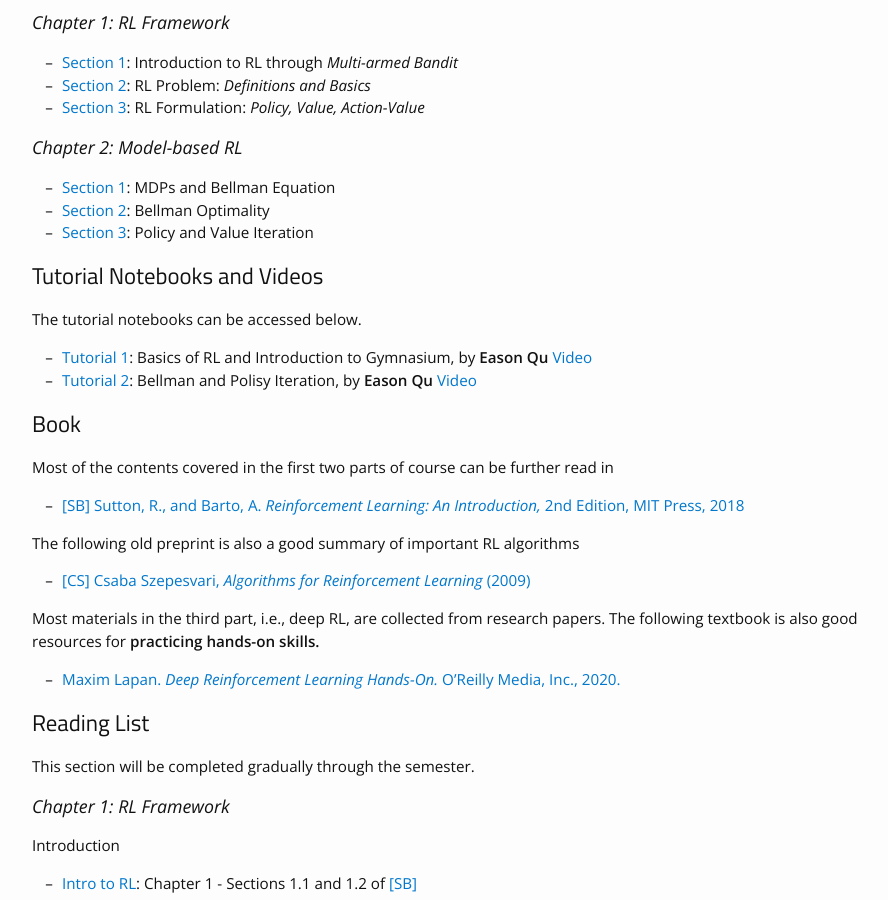
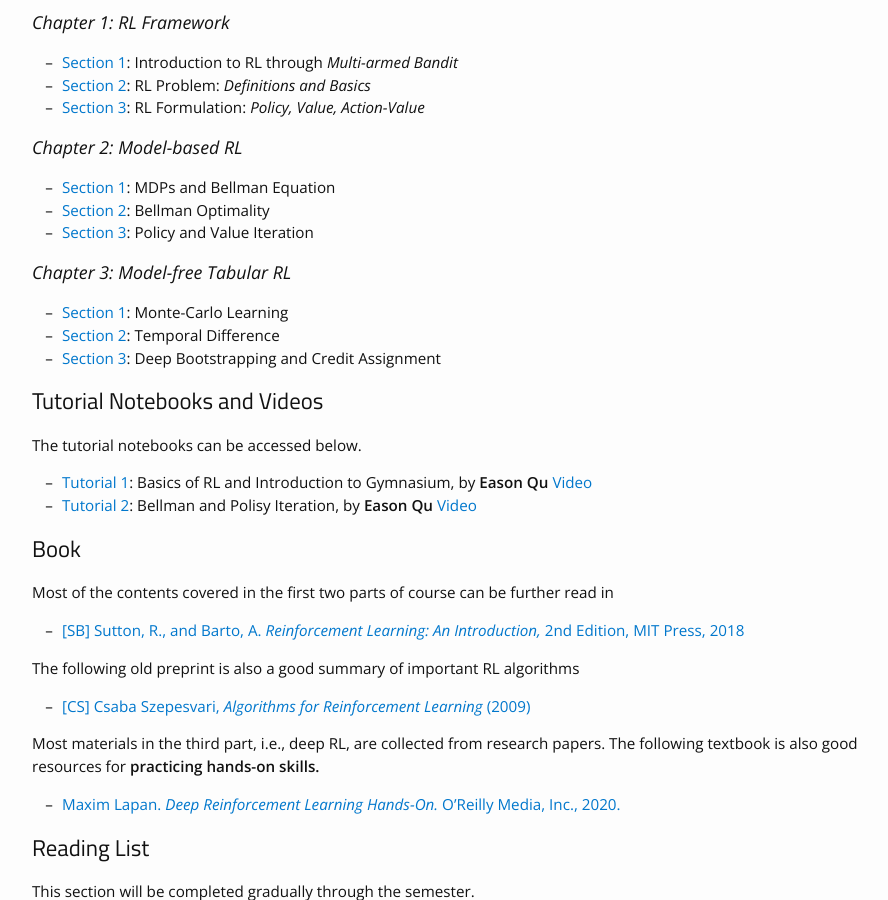
Before and after one commit to bereyhi-courses/rl-utoronto, a Jekyll site: the page built from materials.md, in a window 1280 px wide and 900 px high, scrolled down 496 px. Shown: the whole window, without its empty margins (163-1051 px from the left). Built offline with Jekyll 4.4.1, drawn with Linux system fonts in a browser that asks for light colours; nearby versions of some CDN libraries.

Commit message:
CH3 uploaded

```diff
--- a/materials.md
+++ b/materials.md
@@ -19,6 +19,11 @@ The lecture notes are uploaded through the semester. For each chapter, the notes
 * [Section 1]({{site.baseurl}}/assets/Notes/CH2/CH2_Sec1.pdf): MDPs and Bellman Equation
 * [Section 2]({{site.baseurl}}/assets/Notes/CH2/CH2_Sec2.pdf): Bellman Optimality
 * [Section 3]({{site.baseurl}}/assets/Notes/CH2/CH2_Sec3.pdf): Policy and Value Iteration
+
+### Chapter 3: Model-free Tabular RL
+* [Section 1]({{site.baseurl}}/assets/Notes/CH3/CH3_Sec1.pdf): Monte-Carlo Learning
+* [Section 2]({{site.baseurl}}/assets/Notes/CH3/CH3_Sec2.pdf): Temporal Difference
+* [Section 3]({{site.baseurl}}/assets/Notes/CH3/CH3_Sec3.pdf): Deep Bootstrapping and Credit Assignment
 
 
 <!-- ### Chapter 3: Model-free Tabular RL
```
Also changed, not shown: 7 other files.
